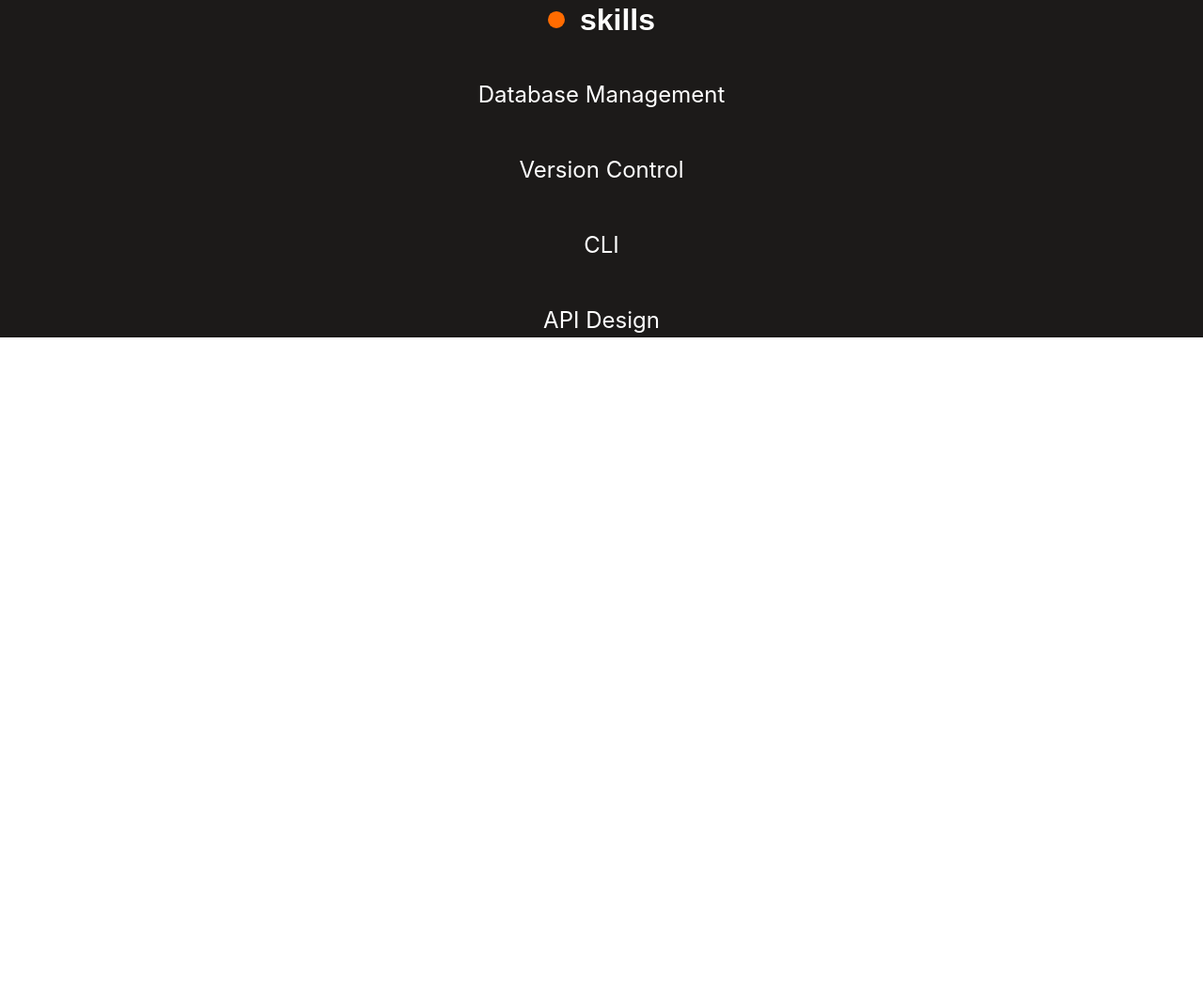
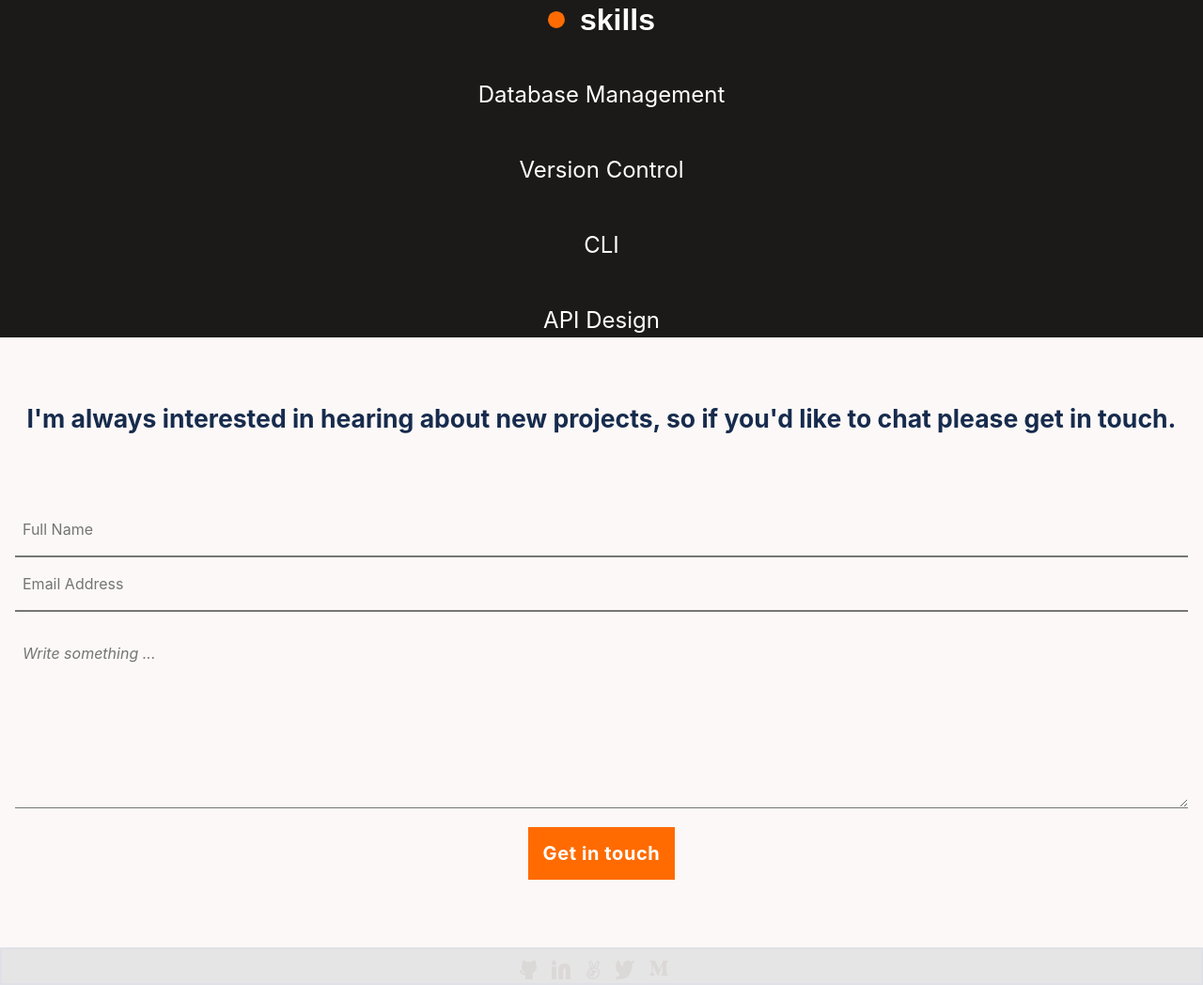
Before and after one commit to Cavein254/mobile-first, a website: page index.html in a window 1280 px wide. Shown: the part 5060-6108 px from the top of the page at 94% size. Before the commit the page ends 5419 px from the top, so only its background shows below. Drawn offline with Linux system fonts and the light colour scheme.

Commit message:
Add contact

```diff
--- a/css/styles.css
+++ b/css/styles.css
@@ -386,7 +386,7 @@
 .lang-list > li > a {
   margin-top: 2.75rem;
   text-decoration: none;
-  font-family: "Inter";
+  font-family: "Inter", sans-serif;
   font-style: normal;
   font-weight: 400;
   font-size: 1.5rem;
@@ -400,3 +400,98 @@
 .language-sec > ul > h4 {
   margin-left: 1rem;
 }
+
+.interest {
+  background-color: #fbf8f7;
+  padding-bottom: 4.5rem;
+}
+
+.intrest-description {
+  padding-top: 4.25rem;
+  font-family: "Inter", sans-serif;
+  font-style: normal;
+  font-weight: 700;
+  font-size: 2rem;
+  line-height: 2.25rem;
+  text-align: center;
+  color: #172b4d;
+}
+
+.contact {
+  margin-top: 4.5rem;
+  margin-left: 1rem;
+  margin-right: 1rem;
+  display: flex;
+  flex-direction: column;
+  align-items: center;
+  justify-content: center;
+}
+
+.contact-input {
+  width: 100%;
+}
+
+.contact-input > input {
+  width: 100%;
+  font-family: "Inter", sans-serif;
+  font-style: normal;
+  font-weight: 400;
+  font-size: 1rem;
+  line-height: 1.5rem;
+  display: flex;
+  align-items: center;
+  color: #979493;
+  padding: 1rem 0.5rem;
+  background-color: #fbf8f7;
+
+  border-top-style: hidden;
+  border-right-style: hidden;
+  border-left-style: hidden;
+}
+
+.info {
+  width: 100%;
+}
+
+.info > textarea {
+  width: 100%;
+  font-family: "Inter", sans-serif;
+  font-style: italic;
+  font-weight: 400;
+  font-size: 1rem;
+  line-height: 1.5rem;
+  padding: 2rem 0.5rem;
+
+  background-color: #fbf8f7;
+  border-top-style: hidden;
+  border-right-style: hidden;
+  border-left-style: hidden;
+}
+
+.info > textarea :focus :active {
+  outline: none;
+  border-color: transparent;
+  border-bottom: 2px solid #1c87c9;
+}
+
+.contact-btn {
+  display: flex;
+  justify-content: center;
+  align-items: center;
+}
+
+footer {
+  border: #dfe1e6 solid 0.15rem;
+  background-color: #e5e5e5;
+}
+
+.footer-content {
+  display: flex;
+  align-items: center;
+  justify-content: center;
+  color: #505f79;
+}
+
+.footer-content > .social-media > li {
+  color: #505f79;
+}
--- a/index.html
+++ b/index.html
@@ -306,5 +306,57 @@
         </div>
       </div>
     </section>
+    <section>
+      <div class="interest">
+        <div class="intrest-description">
+          <h5>
+            I'm always interested in hearing about new projects, so if you'd
+            like to chat please get in touch.
+          </h5>
+        </div>
+        <div class="contact">
+          <div class="contact-input">
+            <input type="text" placeholder="Full Name" name="name" required />
+          </div>
+          <div class="contact-input">
+            <input
+              type="email"
+              placeholder="Email Address"
+              name="email"
+              required
+            />
+          </div>
+          <div class="info">
+            <textarea placeholder="Write something ..." rows="6"></textarea>
+          </div>
+        </div>
+        <div class="contact-btn">
+          <div class="story-btn">
+            <span><a href="#">Get in touch</a></span>
+          </div>
+        </div>
+      </div>
+    </section>
+    <footer>
+      <div class="footer-content">
+        <ul class="social-media">
+          <li>
+            <a href="#"><img src="./pics/github.svg" alt="github" /></a>
+          </li>
+          <li>
+            <a href="#"><img src="./pics/link.svg" alt="linkedin" /></a>
+          </li>
+          <li>
+            <a href="#"><img src="./pics/yah.svg" alt="yep" /></a>
+          </li>
+          <li>
+            <a href="#"><img src="./pics/twitter.svg" alt="twitter" /></a>
+          </li>
+          <li>
+            <a href="#"><img src="./pics/medium.svg" alt="medium" /></a>
+          </li>
+        </ul>
+      </div>
+    </footer>
   </body>
 </html>
```
